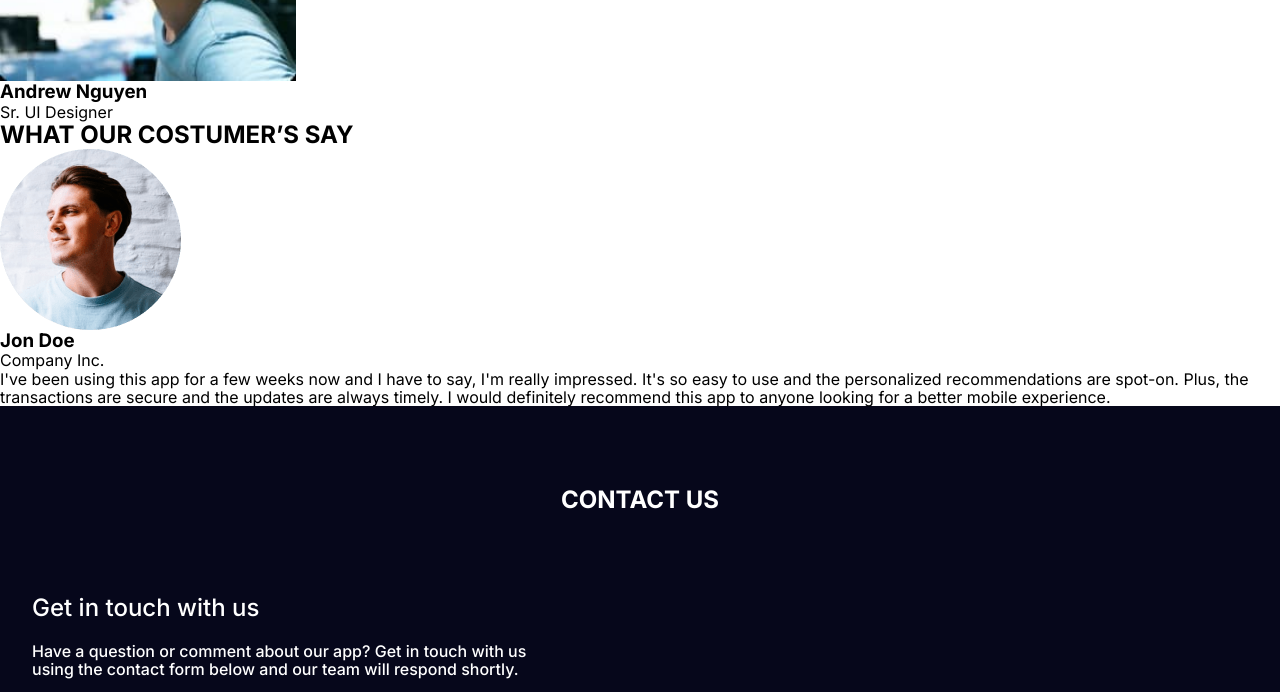
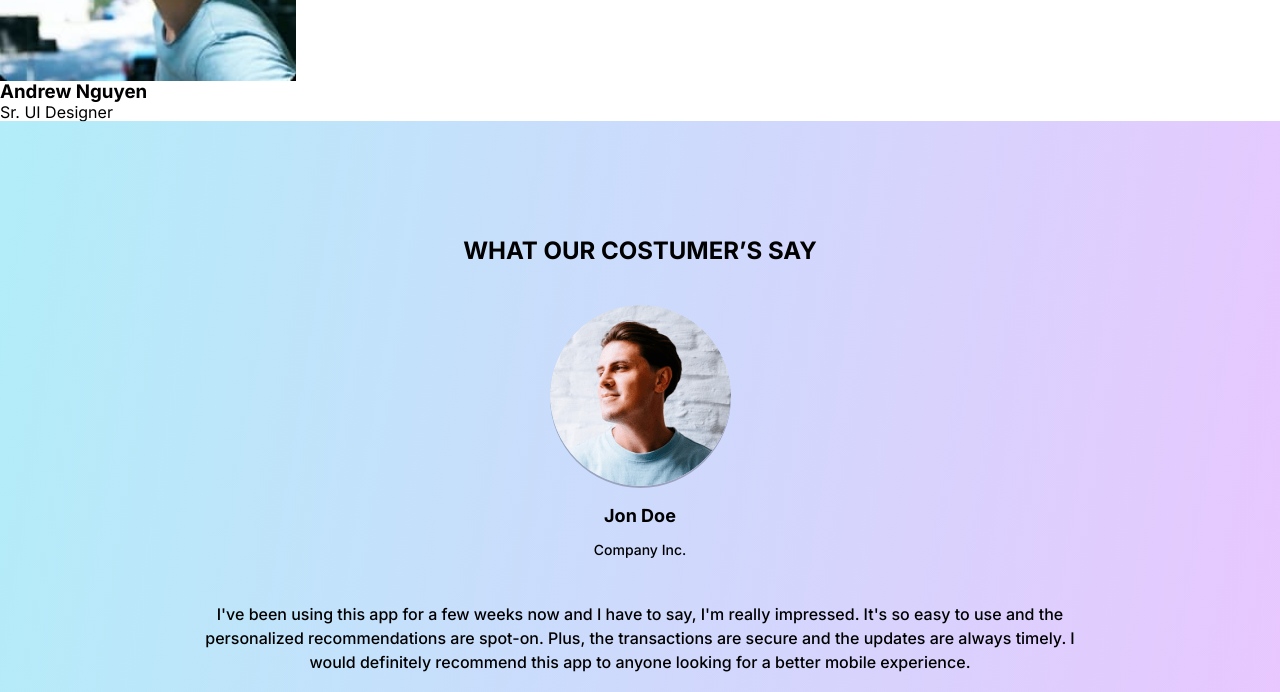
Before and after one commit to Ira-Panasiuk-2024/blended-23-24, a plain HTML site: page index.html in a window 1280 px wide. Shown: the part 3730-4422 px from the top of the page. Drawn offline with nearby package versions, Linux system fonts and the light colour scheme.

Commit message:
costumers

```diff
--- a/css/styles.css
+++ b/css/styles.css
@@ -1,9 +1,7 @@
 * {
-
   box-sizing: border-box;
 
   box-sizing: border-box;
-
 }
 
 h1,
@@ -13,7 +11,6 @@ h4,
 h5,
 h6,
 p {
-
   margin: 0;
   padding: 0;
 }
@@ -42,7 +39,8 @@ body {
   padding: 0 16px;
 }
 
-.container-footer {}
+.container-footer {
+}
 
 .header {
   background-color: #06071b;
@@ -79,12 +77,15 @@ body {
   padding-top: 29px;
   padding-bottom: 28px;
   display: block;
-
 }
 
 .features {
   backdrop-filter: blur(35px);
-  background: linear-gradient(99deg, rgba(0, 197, 235, 0.3) 0%, rgba(181, 68, 254, 0.3) 100%);
+  background: linear-gradient(
+    99deg,
+    rgba(0, 197, 235, 0.3) 0%,
+    rgba(181, 68, 254, 0.3) 100%
+  );
   padding-top: 100px;
   padding-bottom: 100px;
 }
@@ -117,12 +118,10 @@ justify-content: center;
   display: flex;
   flex-direction: column;
   gap: 54px;
-  padding-top:58px;
+  padding-top: 58px;
   padding-bottom: 32px;
 }
 .features-list-item {
-
-
 }
 .features-tytle-item {
   font-weight: 700;
@@ -144,7 +143,7 @@ justify-content: center;
   display: flex;
   flex-direction: column;
   gap: 54px;
-  padding-top:61px;
+  padding-top: 61px;
   padding-bottom: 27px;
 }
 
@@ -152,12 +151,70 @@ justify-content: center;
   max-width: 225px;
 }
 
+/* --------------COSTUMERS---------------------------- */
+
+.coctumers {
+  backdrop-filter: blur(35px);
+  background: linear-gradient(
+    99deg,
+    rgba(0, 197, 235, 0.3) 0%,
+    rgba(181, 68, 254, 0.3) 100%
+  );
+  padding-top: 116px;
+  padding-bottom: 172px;
+}
+.contaigner {
+  width: 1280px;
+  margin: 0 auto;
+  padding: 0 16px;
+}
+.coctumers-contaigner {
+  display: flex;
+
+  align-items: center;
+  justify-content: center;
+  flex-direction: column;
+}
+.coctumers-title {
+  font-weight: 700;
+  font-size: 24px;
+  color: #000;
+  margin-bottom: 40px;
+}
+.coctumers-imag {
+  border-radius: 100%;
+  box-shadow: 0 2px 0 0 rgba(0, 0, 0, 0.25);
+  margin-bottom: 20px;
+}
+.coctumers-subtitles {
+  font-weight: 700;
+  font-size: 18px;
+  color: #000;
+  margin-bottom: 12px;
+}
+.coctumers-company {
+  font-weight: 500;
+  font-size: 14px;
+  line-height: 24px;
+  line-height: 1.71;
+  text-align: center;
+  color: #000;
+  margin-bottom: 40px;
+}
+.coctumers-text {
+  font-weight: 500;
+  font-size: 16px;
+  line-height: 24px;
+  line-height: 1.5;
+  text-align: center;
+  color: #000;
+  max-width: 886px;
+}
+
+/* --------------------------------------------------------- */
 .footer {
   background: #06071b;
 }
-
-
-
 
 .footer-name {
   font-weight: 700;
@@ -191,9 +248,11 @@ justify-content: center;
   margin-top: 20px;
 }
 
-.footer-list-item {}
+.footer-list-item {
+}
 
-.footer-link {}
+.footer-link {
+}
 
 .footer-contacts-list {
   display: flex;
@@ -203,14 +262,14 @@ justify-content: center;
   margin-top: 20px;
 }
 
-.contacts-list-item {}
+.contacts-list-item {
+}
 
 .contacts-list-link {
   display: block;
   font-weight: 500;
   font-size: 16px;
   color: #fff;
-
 }
 
 .footer-button {
--- a/index.html
+++ b/index.html
@@ -66,44 +66,71 @@
       <section class="features">
         <div class="container">
           <h2 class="features-tytle">KEY FEATURES</h2>
-<p class="features-subtytle-title-item">Get the best mobile experience with our Mobileapp. With a user-friendly interface, personalized recommendations, secure
-transactions, and real-time updates, our app offers everything you need to stay connected and productive</p>
+          <p class="features-subtytle-title-item">
+            Get the best mobile experience with our Mobileapp. With a
+            user-friendly interface, personalized recommendations, secure
+            transactions, and real-time updates, our app offers everything you
+            need to stay connected and productive
+          </p>
           <div class="features-box">
             <ul class="features-list">
               <li class="features-list-item">
                 <h3 class="features-tytle-item">User-Friendly Interface:</h3>
-    <p class="features-subtytle-item">Intuitive and easy-to-navigate interface designed to provide a seamless mobile experience for users.</p>
+                <p class="features-subtytle-item">
+                  Intuitive and easy-to-navigate interface designed to provide a
+                  seamless mobile experience for users.
+                </p>
               </li>
               <li class="features-list-item">
-    <h3 class="features-tytle-item">Personalized<br> Recommendations:</h3>
-    <p class="features-subtytle-item">The app provides personalized recommendations based on user preferences and behavior, allowing for more relevant content
+                <h3 class="features-tytle-item">
+                  Personalized<br />
+                  Recommendations:
+                </h3>
+                <p class="features-subtytle-item">
+                  The app provides personalized recommendations based on user
+                  preferences and behavior, allowing for more relevant content
                   and a more engaging experience.
                 </p>
               </li>
               <li class="features-list-item">
                 <h3 class="features-tytle-item">Real-Time Updates:</h3>
-    <p class="features-subtytle-item">Users receive real-time updates and notifications to stay informed on important news and events, and to stay up-to-date
-    with changes to the app.</p>
+                <p class="features-subtytle-item">
+                  Users receive real-time updates and notifications to stay
+                  informed on important news and events, and to stay up-to-date
+                  with changes to the app.
+                </p>
               </li>
             </ul>
 
-<img src="./images/frame-74.jpg" alt="74" width="396">
+            <img src="./images/frame-74.jpg" alt="74" width="396" />
 
             <ul class="features-list-seconde">
               <li class="features-list-item">
-        <h3 class="features-tytle-item">Integration with Other Apps:</h3>
-        <p class="features-subtytle-item features-deskr">The app integrates with other popular apps, making it easy for users to connect with their social media accounts, or to
-        easily make in-app purchases using their preferred payment method.</p>
+                <h3 class="features-tytle-item">
+                  Integration with Other Apps:
+                </h3>
+                <p class="features-subtytle-item features-deskr">
+                  The app integrates with other popular apps, making it easy for
+                  users to connect with their social media accounts, or to
+                  easily make in-app purchases using their preferred payment
+                  method.
+                </p>
               </li>
               <li class="features-list-item">
                 <h3 class="features-tytle-item">Multi-Language Support:</h3>
-        <p class="features-subtytle-item">The app is designed to be accessible to users all around the world, with support for multiple languages, making it
-        easier for people to use the app in their native language.</p>
+                <p class="features-subtytle-item">
+                  The app is designed to be accessible to users all around the
+                  world, with support for multiple languages, making it easier
+                  for people to use the app in their native language.
+                </p>
               </li>
               <li class="features-list-item">
                 <h3 class="features-tytle-item">Offline Capabilities:</h3>
-        <p class="features-subtytle-item">The app offers offline capabilities, allowing users to access certain features and content even when they are not
-        connected to the internet.</p>
+                <p class="features-subtytle-item">
+                  The app offers offline capabilities, allowing users to access
+                  certain features and content even when they are not connected
+                  to the internet.
+                </p>
               </li>
             </ul>
           </div>
@@ -184,18 +211,20 @@ transactions, and real-time updates, our app offers everything you need to stay
           </li>
         </ul>
       </section>
-      <section>
-        <h2>WHAT OUR COSTUMER’S SAY</h2>
-        <img src="./images/jon.png" alt="Jon Doe" />
-        <h3>Jon Doe</h3>
-        <p>Company Inc.</p>
-        <p>
+      <section class="coctumers">
+        <div class="contaigner coctumers-contaigner">
+          <h2 class="coctumers-title">WHAT OUR COSTUMER’S SAY</h2>
+          <img class="coctumers-imag" src="./images/jon.png" alt="Jon Doe" />
+          <h3 class="coctumers-subtitles">Jon Doe</h3>
+          <p class="coctumers-company">Company Inc.</p>
+          <p class="coctumers-text">
             I've been using this app for a few weeks now and I have to say, I'm
             really impressed. It's so easy to use and the personalized
-          recommendations are spot-on. Plus, the transactions are secure and the
-          updates are always timely. I would definitely recommend this app to
-          anyone looking for a better mobile experience.
+            recommendations are spot-on. Plus, the transactions are secure and
+            the updates are always timely. I would definitely recommend this app
+            to anyone looking for a better mobile experience.
           </p>
+        </div>
       </section>
     </main>
     <footer class="footer">
```
Lines whose indentation alone changed are shown as unchanged.
